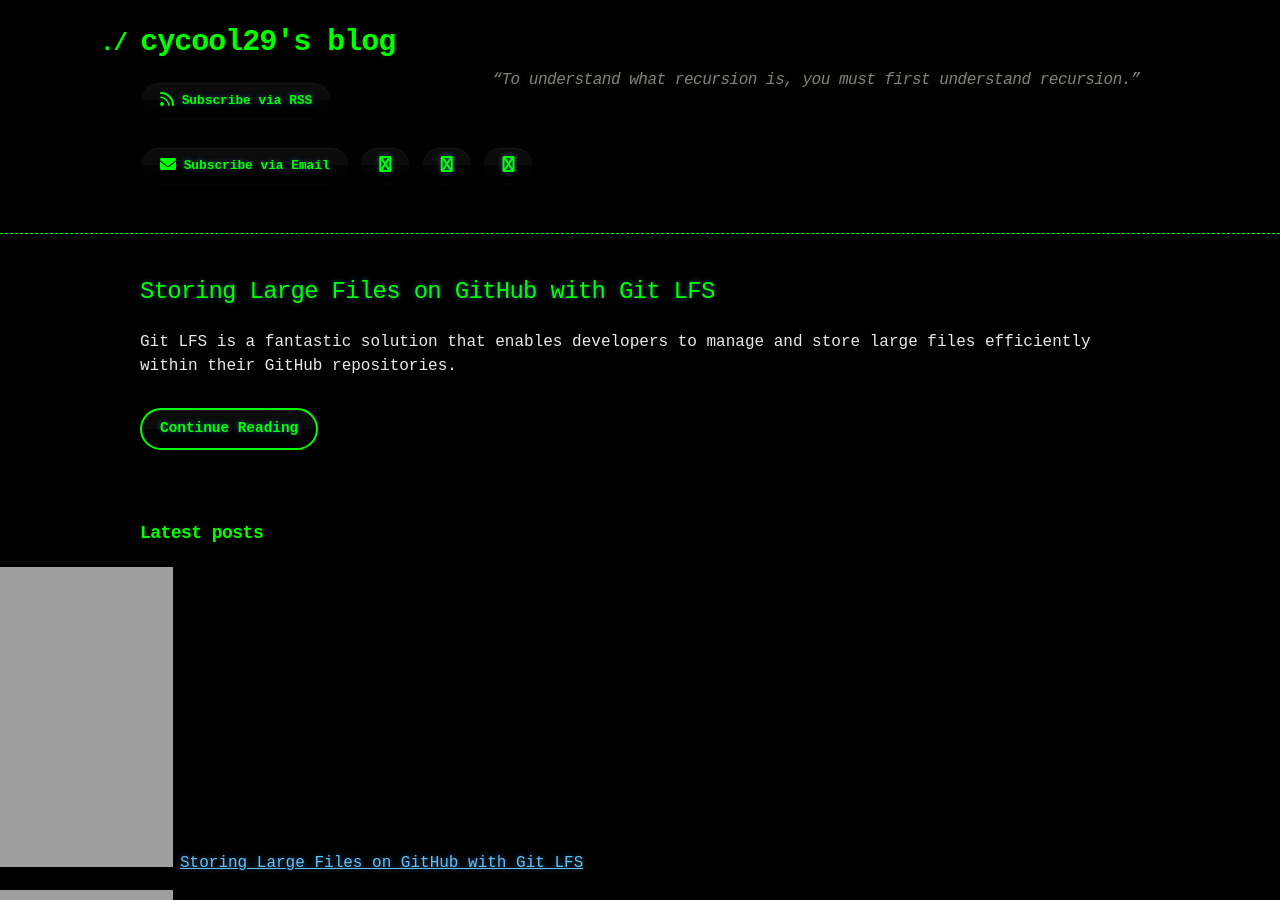
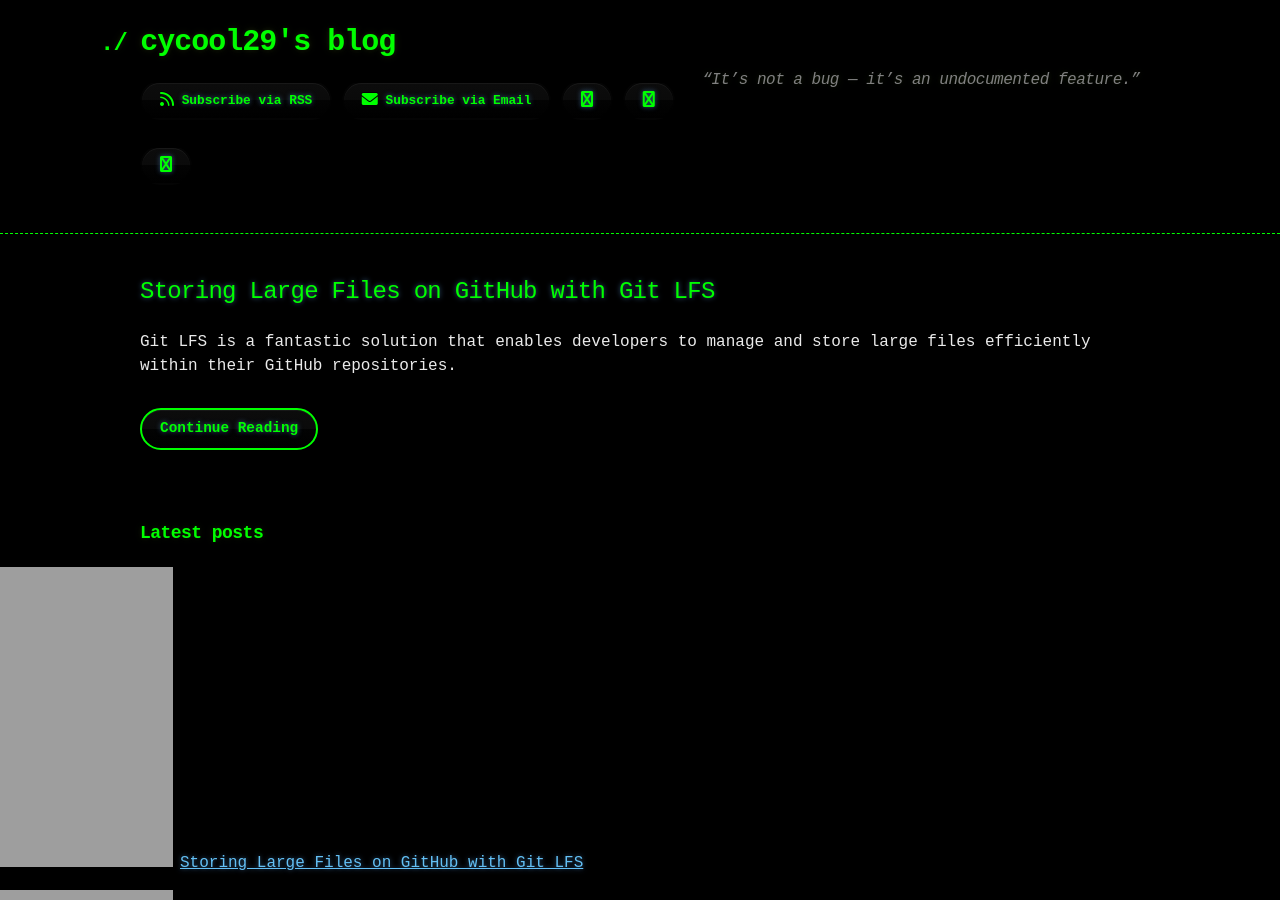
Before and after one commit to cycool29/cycool29.github.io, a Jekyll site: the page built from index.md, in a window 1280 px wide and 900 px high. Built offline with Jekyll 4.4.1, drawn with Linux system fonts in a browser that asks for light colours; a style sheet for code colours, icons or effects is not loaded.

Commit message:
Update quotes

```diff
--- a/_config.yml
+++ b/_config.yml
@@ -1,5 +1,5 @@
 title: cycool29's blog
-description: "“To understand what recursion is, you must first understand recursion.” "
+description: "“It’s not a bug — it’s an undocumented feature.” "
 bio: A high school student. Intermediate in Python, Git, Bash. Learning JavaScript. He/Him. "
 author: cycool29
 url: https://cycool29.github.io
```
